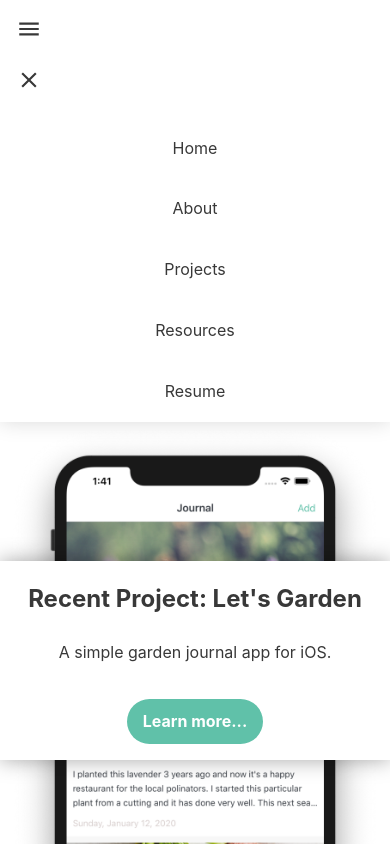
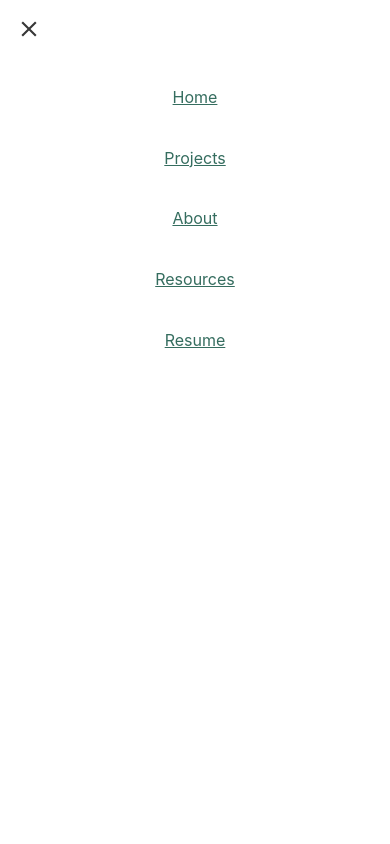
Before and after one commit to jasonmerino/portfolio-web, a Next.js app: page / in a window 390 px wide. Both pictures are taken after a click on the element 21 px from the left and 25 px from the top of the page. Shown: the top 844 px of the page. Built offline with nearby package versions, Linux system fonts and the light colour scheme; a small style sheet from the web is missing.

Commit message:
Fix layout issue for mobile header. 📱

```diff
--- a/components/header.tsx
+++ b/components/header.tsx
@@ -8,12 +8,12 @@ const items = [
     text: "Home",
   },
   {
+    to: "/projects",
+    text: "Projects",
+  },
+  {
     to: "/about-me",
     text: "About",
-  },
-  {
-    to: "/projects",
-    text: "Projects",
   },
   {
     to: "/resources",
@@ -48,7 +48,7 @@ export const Header = () => {
   return (
     <>
       <header className="bg-white header-nav">
-        <nav className="mw8 center">
+        <nav className="mobile-container mw8 center">
           {/* mobile menu */}
           <div
             className="dn-ns dib white pointer pt3 pl3"
@@ -89,21 +89,21 @@ export const Header = () => {
         {transitions.map(
           ({ item, key, props }) =>
             item && (
-              <animated.div
-                key={key}
-                style={props}
-                className="header-mobile-menu"
-              >
-                <div onClick={() => setShow(false)} className="pointer pa3">
-                  <img src="/close.svg" height="26" width="26" />
+              <animated.div key={key} style={props}>
+                <div className="header-mobile-menu">
+                  <div onClick={() => setShow(false)} className="pointer pa3">
+                    <img src="/close.svg" height="26" width="26" />
+                  </div>
+                  {trail.map((props, index) => (
+                    <a
+                      href={items[index].to}
+                      key={items[index].to}
+                      className="mobile-menu-item"
+                    >
+                      {items[index].text}
+                    </a>
+                  ))}
                 </div>
-                {trail.map((props, index) => (
-                  <div className="db tc" key={items[index].to}>
-                    <HeaderLink to={items[index].to}>
-                      {items[index].text}
-                    </HeaderLink>
-                  </div>
-                ))}
               </animated.div>
             )
         )}
@@ -115,7 +115,6 @@ export const Header = () => {
           box-shadow: 0 0 20px rgba(0, 0, 0, 0.15);
           z-index: 2;
         }
-
         .header-mobile-menu {
           position: fixed;
           top: 0;
@@ -123,6 +122,15 @@ export const Header = () => {
           bottom: 0;
           left: 0;
           z-index: 10;
+          background: white;
+        }
+        .mobile-container {
+          height: 3.5rem;
+        }
+        .mobile-menu-item {
+          display: block;
+          text-align: center;
+          padding: 1rem;
         }
       `}</style>
     </>
```
